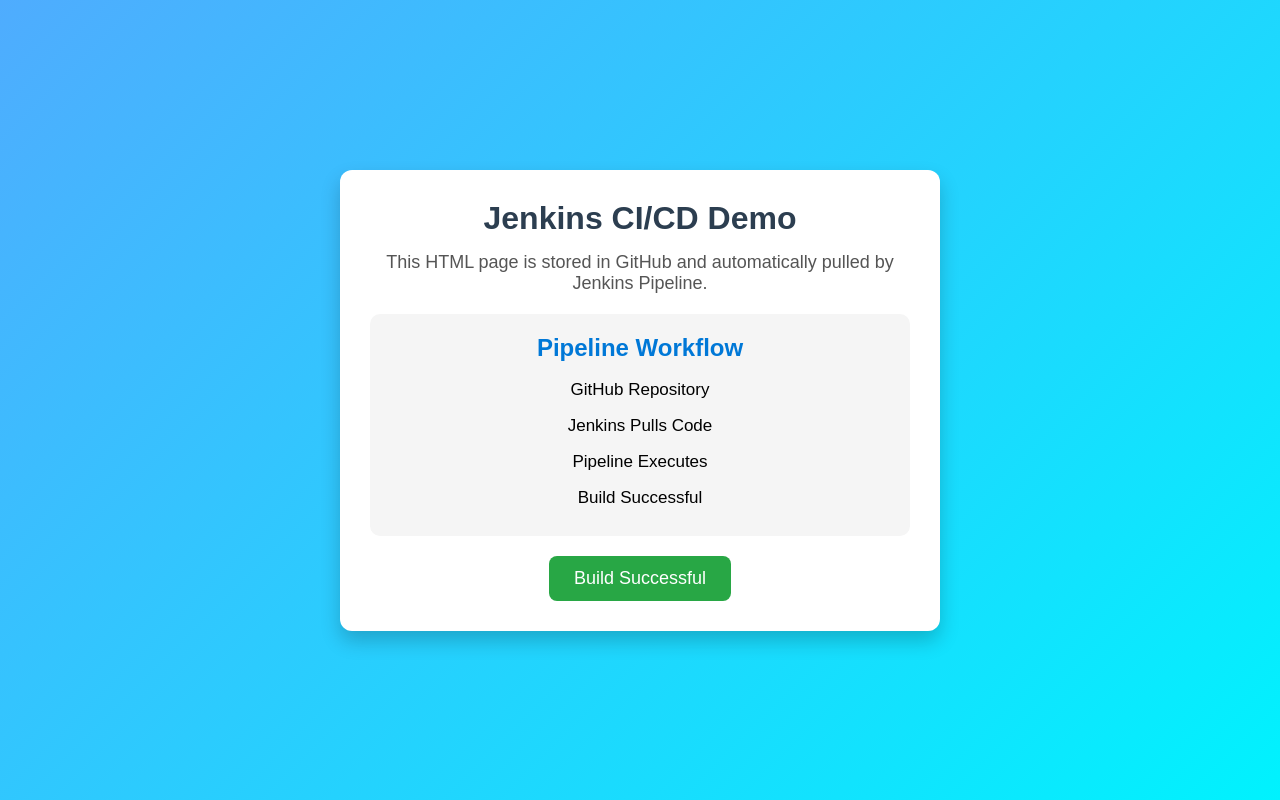
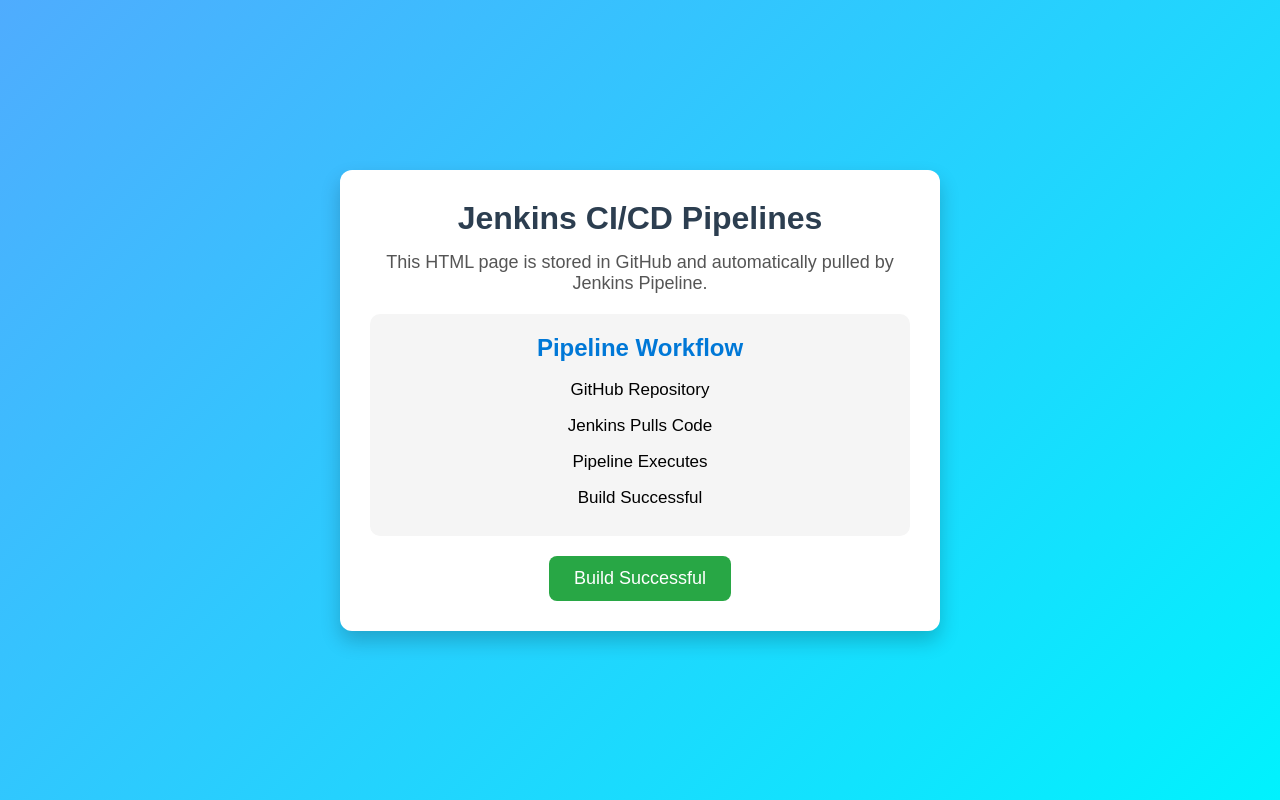
Before and after one commit to nehatech829-Devops/Jenkins-Html, a plain HTML site: page index.html in a window 1280 px wide. Drawn offline with Linux system fonts and the light colour scheme.

Commit message:
Update index.html

```diff
--- a/index.html
+++ b/index.html
@@ -81,7 +81,7 @@
 <body>
 
 <div class="container">
-    <h1>Jenkins CI/CD Demo</h1>
+    <h1>Jenkins CI/CD Pipelines</h1>
 
     <p>
         This HTML page is stored in GitHub and automatically pulled by Jenkins Pipeline.
```
